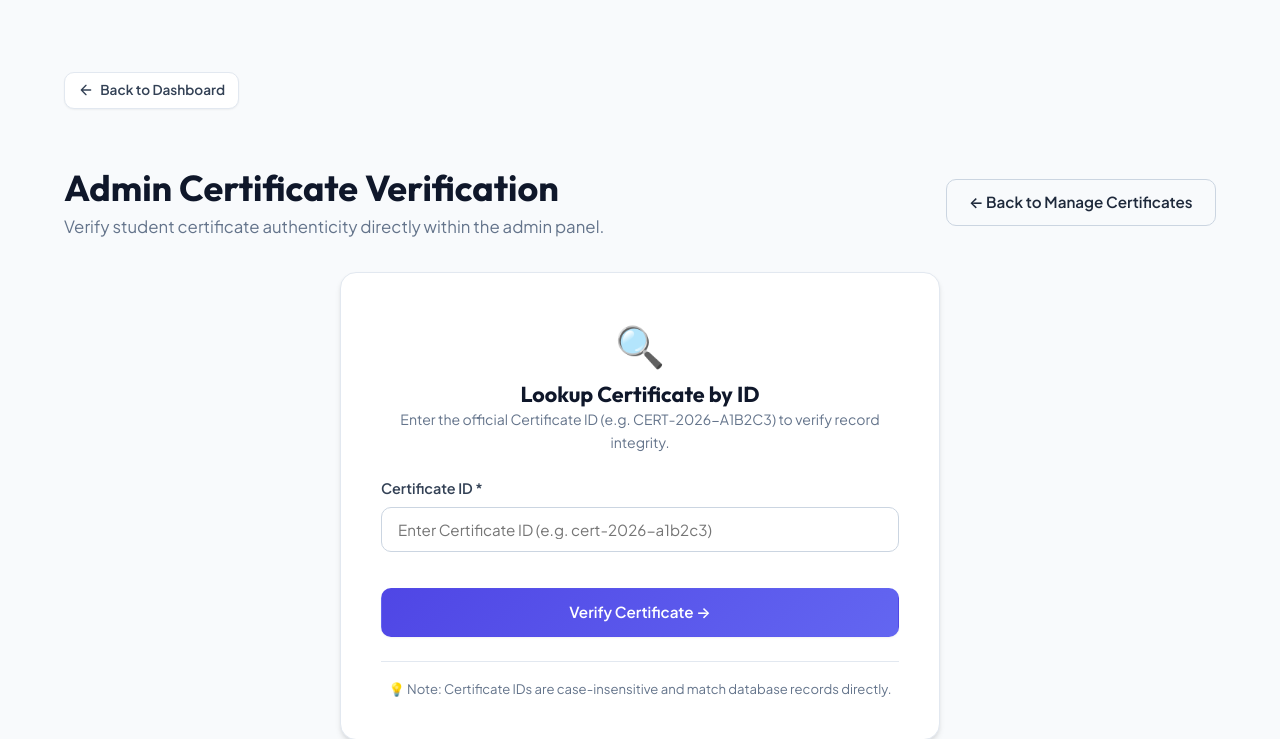
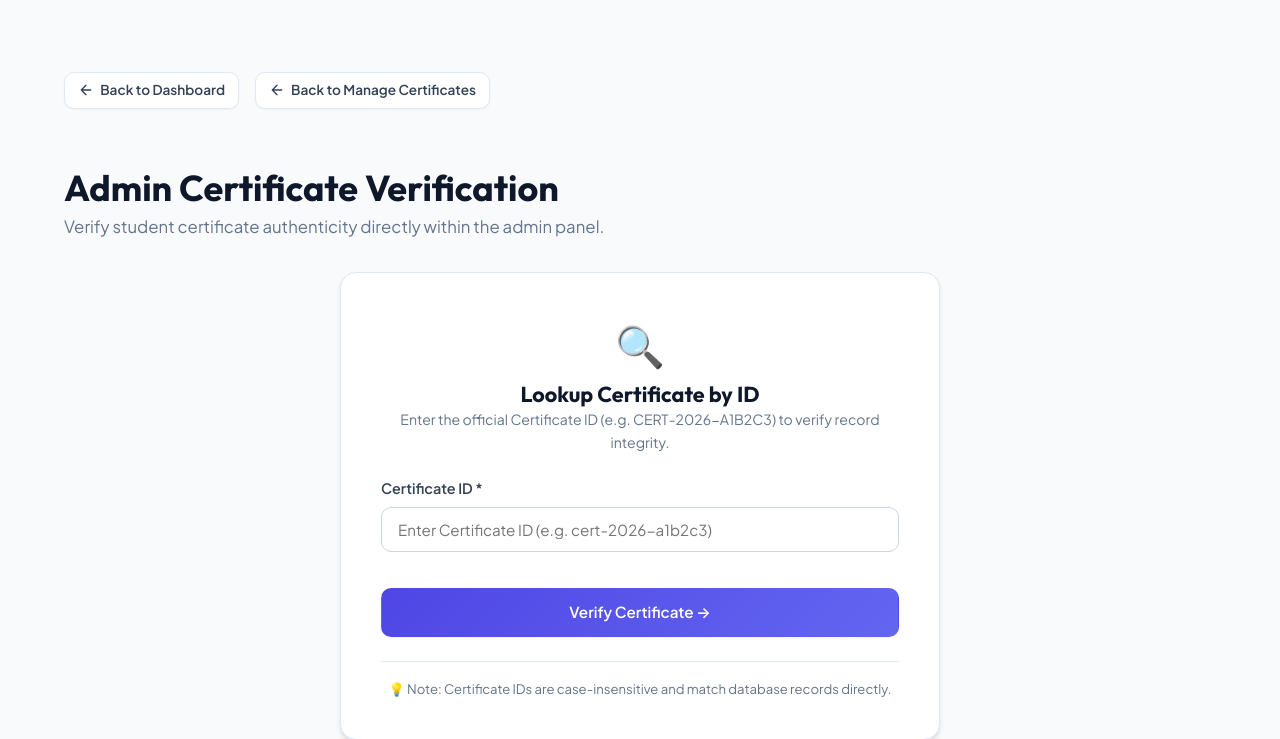
Before and after one commit to Shivam-Patel22/CDAC-CLASS-WEBSITE, a Django app: page /cdac-admin/verify-certificate/ in a window 1280 px wide. Shown: the top 739 px of the page. Run offline with Django 5.2, Linux system fonts and the light colour scheme; the visitor is signed in with stand-in values (Sample User, id 1); data comes from the database, SQL or seed files in the repository; data that the repository does not hold is empty.

Commit message:
fix the alignment in cdac-admin/verify-certificate/

```diff
--- a/dashboard/views.py
+++ b/dashboard/views.py
@@ -279,7 +279,12 @@ def admin_verify_search(request):
             try:
                 certificate = Certificate.objects.select_related('course', 'student').get(certificate_id__iexact=cert_id)
                 certificate.last_verified_at = timezone.now()
-                certificate.save(update_fields=['last_verified_at'])
+                if not certificate.verification_hash:
+                    certificate.verification_hash = certificate.generate_verification_hash()
+                    certificate.verification_token = certificate.verification_hash[:16].upper()
+                    certificate.save(update_fields=['last_verified_at', 'verification_hash', 'verification_token'])
+                else:
+                    certificate.save(update_fields=['last_verified_at'])
             except Certificate.DoesNotExist:
                 error_message = f"No valid certificate found matching Certificate ID '{cert_id}'."
     else:
@@ -289,7 +294,12 @@ def admin_verify_search(request):
             try:
                 certificate = Certificate.objects.select_related('course', 'student').get(certificate_id__iexact=cert_id)
                 certificate.last_verified_at = timezone.now()
-                certificate.save(update_fields=['last_verified_at'])
+                if not certificate.verification_hash:
+                    certificate.verification_hash = certificate.generate_verification_hash()
+                    certificate.verification_token = certificate.verification_hash[:16].upper()
+                    certificate.save(update_fields=['last_verified_at', 'verification_hash', 'verification_token'])
+                else:
+                    certificate.save(update_fields=['last_verified_at'])
             except Certificate.DoesNotExist:
                 error_message = f"No valid certificate found matching Certificate ID '{cert_id}'."
         else:
--- a/templates/dashboard/admin_verify_certificate.html
+++ b/templates/dashboard/admin_verify_certificate.html
@@ -3,14 +3,18 @@
 
 {% block title %}Verify Certificate | Admin Panel{% endblock %}
 
+{% block secondary_back_btn %}
+<a href="{% url 'dashboard:manage_certificates' %}" class="admin-back-btn">
+    <svg width="16" height="16" viewBox="0 0 24 24" fill="none" stroke="currentColor" stroke-width="2" stroke-linecap="round" stroke-linejoin="round"><path d="M19 12H5M12 19l-7-7 7-7"/></svg>
+    Back to Manage Certificates
+</a>
+{% endblock %}
+
 {% block content %}
 <div class="container">
-    <div style="display: flex; justify-content: space-between; align-items: center; margin-bottom: 2rem; flex-wrap: wrap; gap: 1rem;">
-        <div>
-            <h1 class="page-title" style="text-align: left; margin-bottom: 0.25rem;">Admin Certificate Verification</h1>
-            <p class="page-subtitle" style="text-align: left;">Verify student certificate authenticity directly within the admin panel.</p>
-        </div>
-        <a href="{% url 'dashboard:manage_certificates' %}" class="btn btn-outline-dark">&larr; Back to Manage Certificates</a>
+    <div style="margin-bottom: 2rem;">
+        <h1 class="page-title" style="text-align: left; margin-bottom: 0.25rem;">Admin Certificate Verification</h1>
+        <p class="page-subtitle" style="text-align: left;">Verify student certificate authenticity directly within the admin panel.</p>
     </div>
 
     <!-- Verification Input Form Box -->
```
